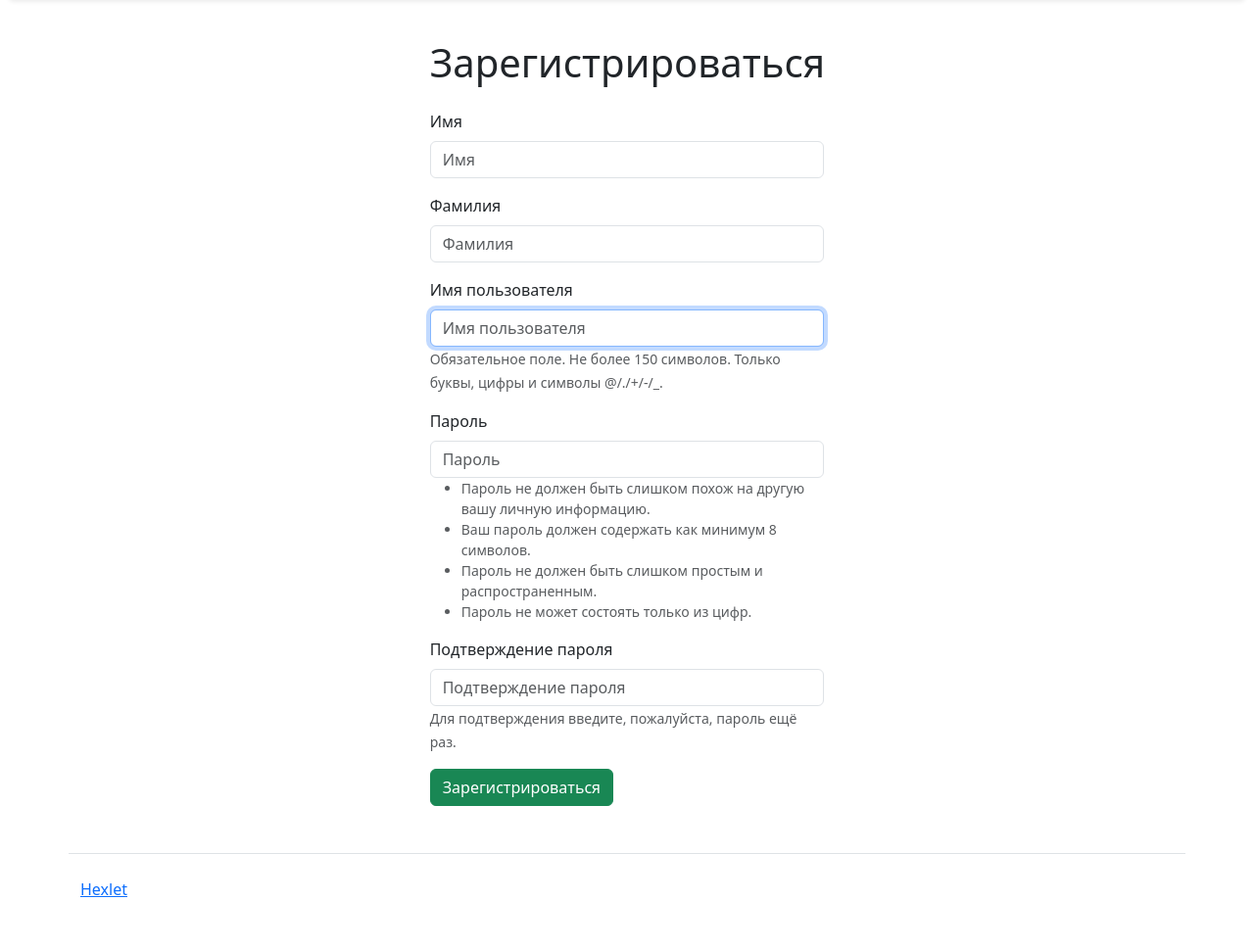
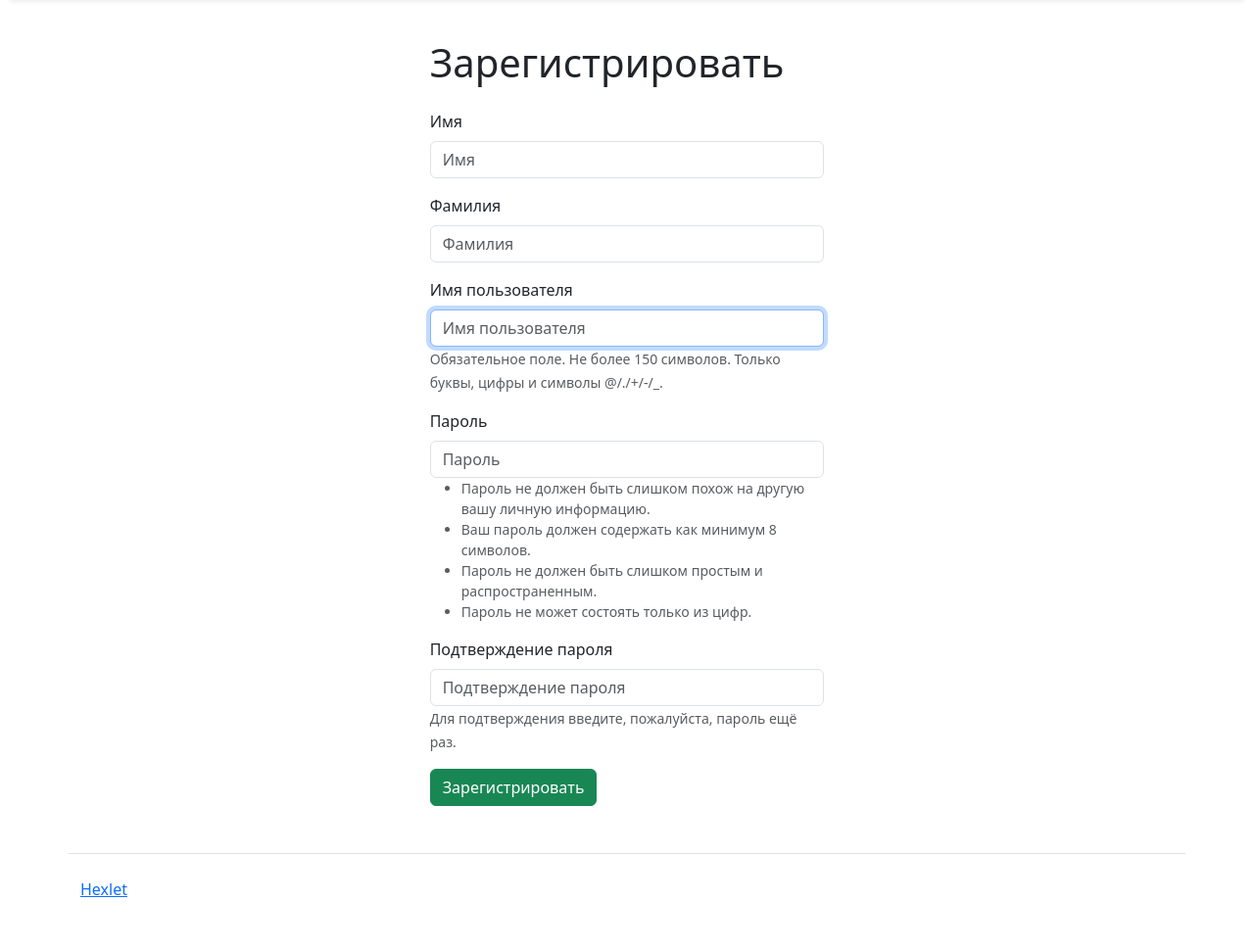
Before and after one commit to lawyer-arch/python-project-52, a Django app: page /users/create/ in a window 1280 px wide. Shown: the part 60-1028 px from the top of the page at 98% size. Run offline with Django 5.2, Linux system fonts and the light colour scheme; some libraries are stand-ins or nearby versions.

Commit message:
заменил название кнопки в шаблоне создания пользователя на Зарегистрировать

```diff
--- a/templates/users/create.html
+++ b/templates/users/create.html
@@ -6,10 +6,10 @@
 <form action="{% url 'users:users_create' %}" method="post">
     <div class="row justify-content-center">
         <div class="col-sm-4">
-            <h1 class="my-4">{% trans 'Зарегистрироваться' %}</h1>
+            <h1 class="my-4">{% trans 'Зарегистрировать' %}</h1>
             {% csrf_token %}
             {% bootstrap_form form %}
-            <input class="btn btn-success" type="submit" value="{% trans 'Зарегистрироваться' context 'verb' %}">
+            <input class="btn btn-success" type="submit" value="{% trans 'Зарегистрировать' context 'verb' %}">
         </div>
     </div>
 </form>
```
